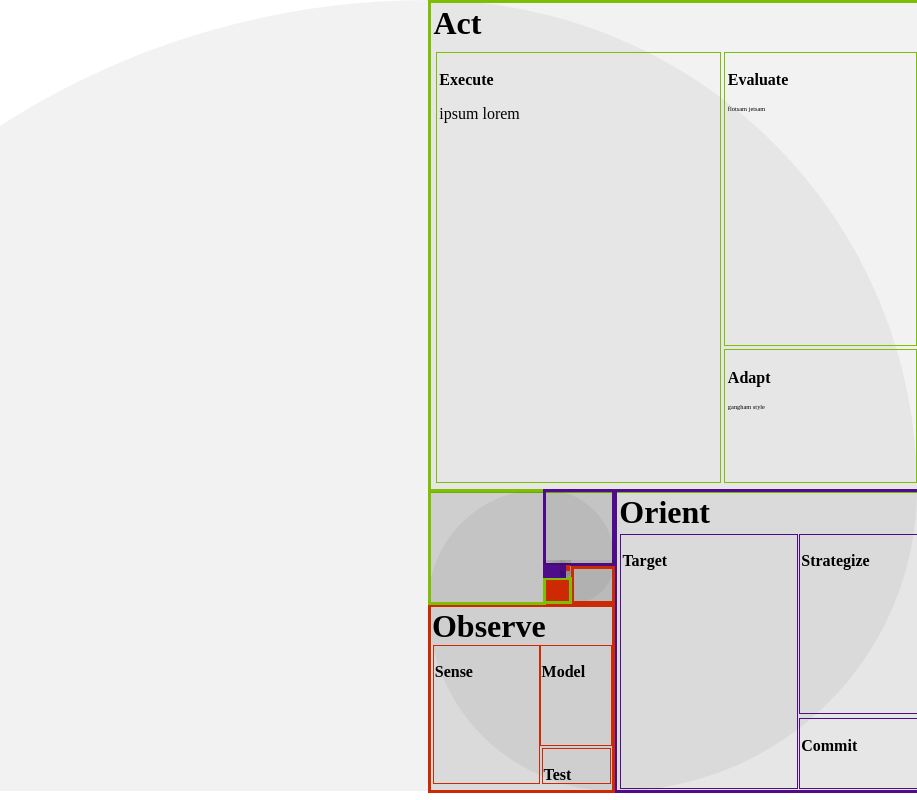
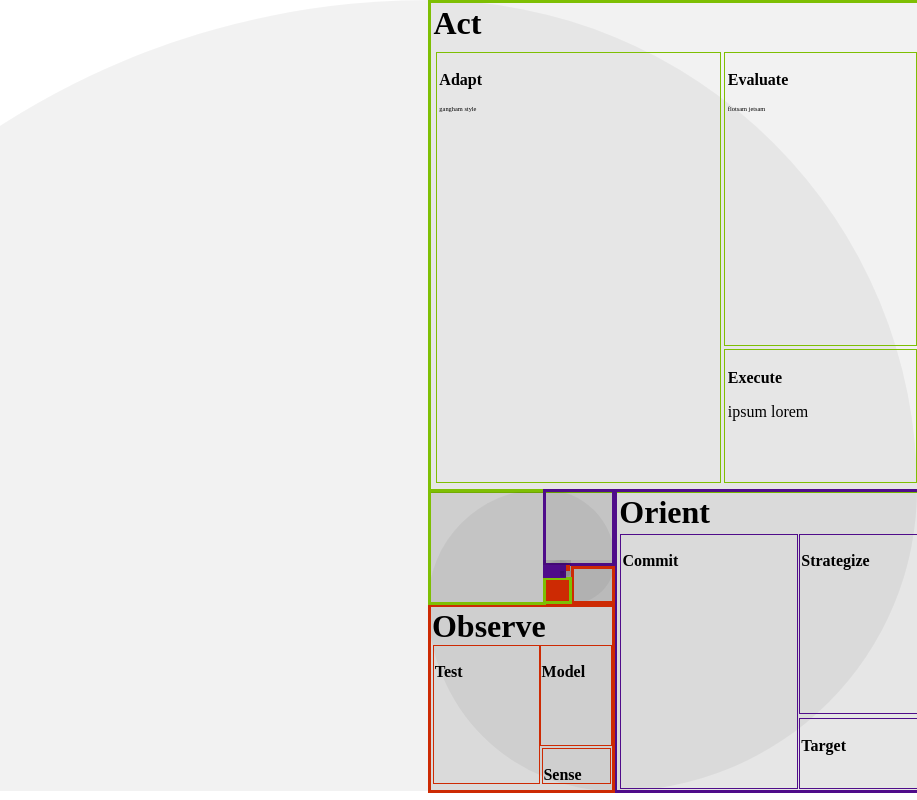
Before and after one commit to allanneildotcom/-wayfindergroup, a plain HTML site: page index.html in a window 1280 px wide. Shown: the full height of the page, 363-1280 px from the left. Drawn offline with nearby package versions, Linux system fonts and the light colour scheme.

Commit message:
reordered sections

```diff
--- a/styles.css
+++ b/styles.css
@@ -90,19 +90,19 @@ html, body {
 
 
 #act_section { position: absolute; left: 0%; top: 0%; height: 61%; width: 99%; border-style: solid; border-width: 0.5%; border-color: #7EBF03; padding: 0.5% 0.5%; }
-#execute_section { position: absolute; left: 1%; top: 10%; height: 87%; width: 57%; border-style: solid; border-width: 1px; border-color: #7EBF03; padding: 0.5% 0.5%; }
+#adapt_section { position: absolute; left: 1%; top: 10%; height: 87%; width: 57%; border-style: solid; border-width: 1px; border-color: #7EBF03; padding: 0.5% 0.5%; }
 #evaluate_section  { position: absolute; left: 60%; top: 10%; height: 59%; width: 38%; border-style: solid; border-width: 1px; border-color: #7EBF03; padding: 0.5% 0.5%; }
-#adapt_section { position: absolute; left: 60%; top: 71%; height: 26%; width: 38%; border-style: solid; border-width: 1px; border-color: #7EBF03; padding: 0.5% 0.5%; }
+#execute_section { position: absolute; left: 60%; top: 71%; height: 26%; width: 38%; border-style: solid; border-width: 1px; border-color: #7EBF03; padding: 0.5% 0.5%; }
 
 #orient_section { position: absolute; left: 38%; top: 0%; height: 97%; width: 61%; border-style: solid; border-width: 0.5%; border-color: #4F0C8A; padding: 0.5% 0.5%; }
-#target_section { position: absolute; left: 1%; top: 14%; height: 84%; width: 57%; border-style: solid; border-width: 1px; border-color: #4F0C8A; padding: 0.5% 0.5%; }
+#commit_section { position: absolute; left: 1%; top: 14%; height: 84%; width: 57%; border-style: solid; border-width: 1px; border-color: #4F0C8A; padding: 0.5% 0.5%; }
 #strategize_section  { position: absolute; left: 60%; top: 14%; height: 59%; width: 38%; border-style: solid; border-width: 1px; border-color: #4F0C8A; padding: 0.5% 0.5%; }
-#commit_section { position: absolute; left: 60%; top: 76%; height: 22%; width: 38%; border-style: solid; border-width: 1px; border-color: #4F0C8A; padding: 0.5% 0.5%; }
+#target_section { position: absolute; left: 60%; top: 76%; height: 22%; width: 38%; border-style: solid; border-width: 1px; border-color: #4F0C8A; padding: 0.5% 0.5%; }
 
 #observe_section { position: absolute; left: 0%; top: 38%; height: 60%; width: 96%; border-style: solid; border-width: 0.5%; border-color: #CD2A03; padding: 0.5% 0.5%; }
-#sense_section { position: absolute; left: 1%; top: 21%; height: 74%; width: 57%; border-style: solid; border-width: 1px; border-color: #CD2A03; padding: 0.5% 0.5%; }
+#test_section { position: absolute; left: 1%; top: 21%; height: 74%; width: 57%; border-style: solid; border-width: 1px; border-color: #CD2A03; padding: 0.5% 0.5%; }
 #model_section  { position: absolute; left: 60%; top: 21%; height: 53%; width: 38%; border-style: solid; border-width: 1px; border-color: #CD2A03; padding: 0.5% 0.5%; }
-#test_section { position: absolute; left: 61%; top: 77%; height: 18%; width: 36%; border-style: solid; border-width: 1px; border-color: #CD2A03; padding: 0.5% 0.5%; }
+#sense_section { position: absolute; left: 61%; top: 77%; height: 18%; width: 36%; border-style: solid; border-width: 1px; border-color: #CD2A03; padding: 0.5% 0.5%; }
 
 #act_section2 { position: absolute; left: 0%; top: 0%; height: 93.5%; width: 59%; border-style: solid; border-width: 0.5%; border-color: #7EBF03; padding: 0.5% 0.5%; }
 #orient_section2 { position: absolute; left: 0%; top: 0%; height: 61%; width: 91.25%; border-style: solid; border-width: 0.5%; border-color: #4F0C8A; padding: 0.5% 0.5%; }
```
